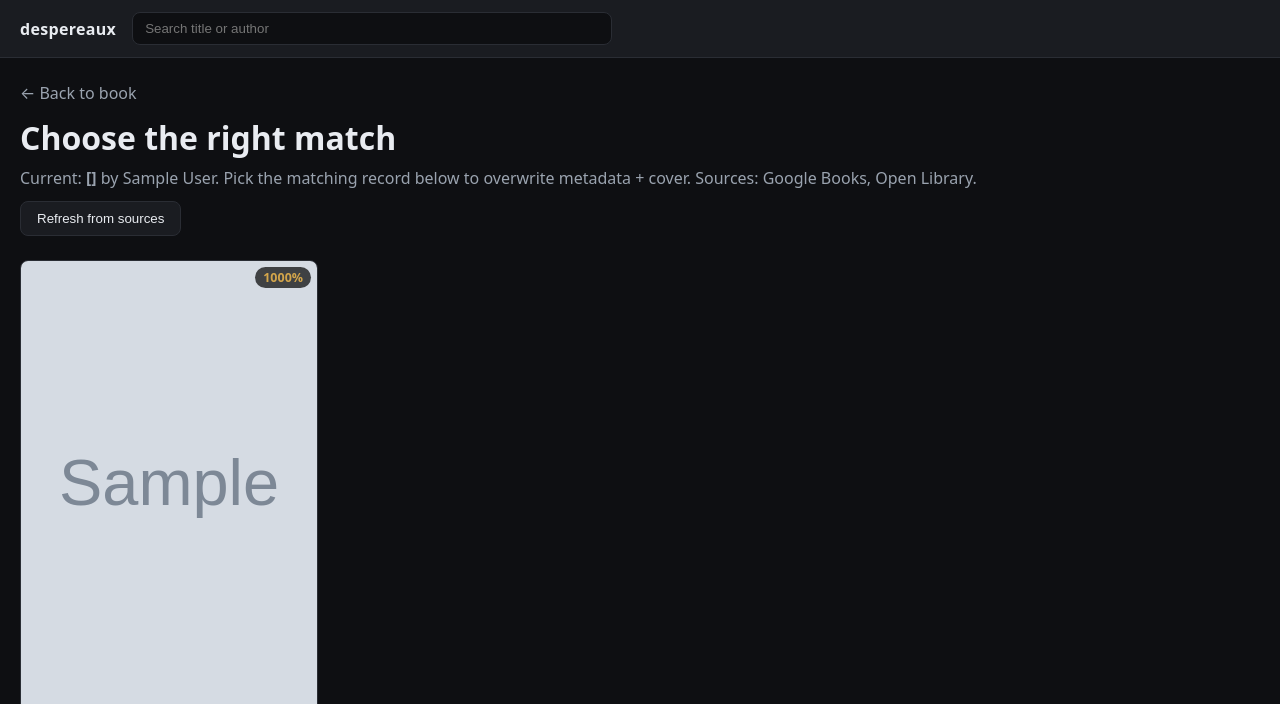
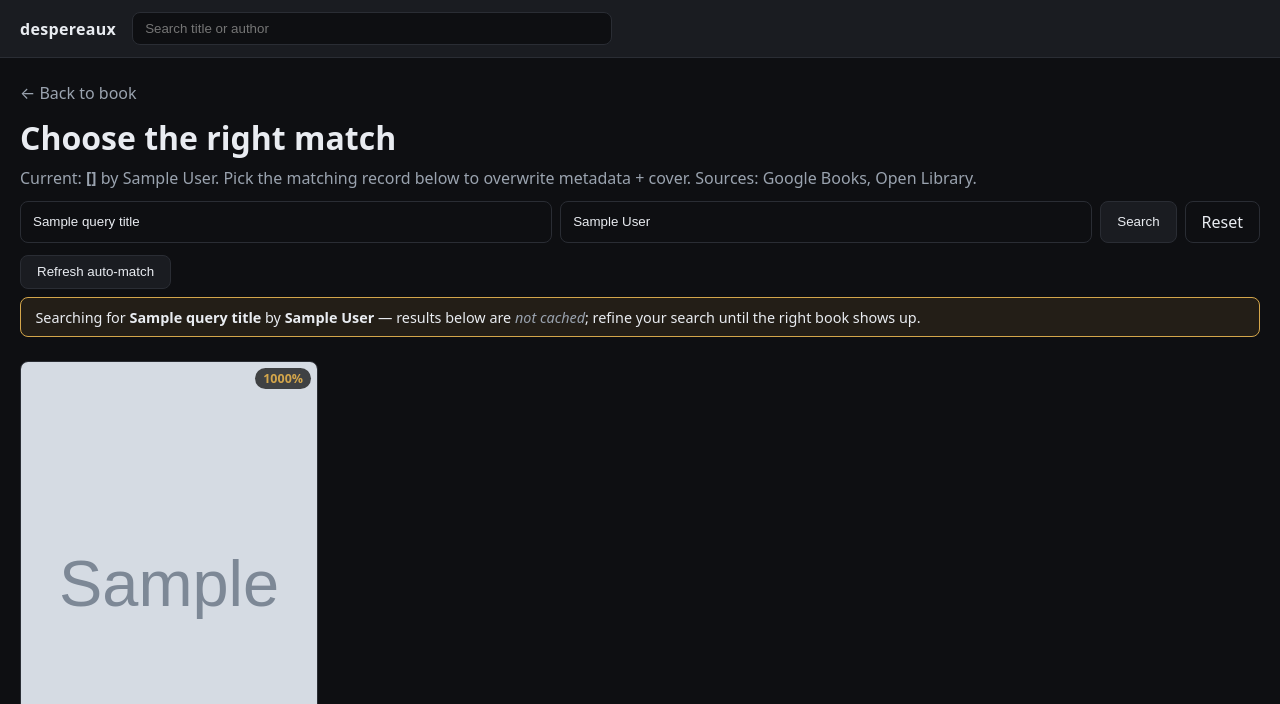
Before and after one commit to hungryend/despereaux, a Python web app: template src/despereaux/web/templates/metadata.html in a window 1280 px wide. Shown: the top 704 px of the page. Run offline with Jinja, Linux system fonts and the light colour scheme; the template is opened without the code that fills it: most values are stand-ins (such as "Sample title", 1, 10 or a date in 2020); grey boxes marked "Sample" are stand-in pictures.

Commit message:
Reader bundle cache-bust + manual metadata search
Two fixes from real-world testing:

1. Reader bundle cache bust. The 'PDF reader arrives in Phase 2.'
   message you saw on a PDF wasn't from the live code (which now
   dispatches to PdfReader for format=pdf) — it was the previous
   reader.js still in your browser's cache. The bundle filename has
   no hash, so the browser had no signal to refetch.

   Fix: ?v=<mtime> appended to both /reader.js and /reader.css URLs in
   the reader template. The Jinja template reads the bundle file's
   mtime at request time, so every rebuild auto-busts the cache.

2. Manual keyword search on the metadata picker. The auto-derived
   query uses the local title + first author, which fails for D&D
   rulebooks and other PDFs with generic / publisher-as-author fields.

   /book/<id>/metadata now accepts ?q=<title>&a=<author> from a form
   on the page. Manual searches go straight to the live APIs (no
   cache write) so an experimental query doesn't poison the per-book
   auto-cache. Banner shows you what you're searching for, with a
   Reset link to go back to the auto-match.

```diff
--- a/src/despereaux/static/css/app.css
+++ b/src/despereaux/static/css/app.css
@@ -160,6 +160,30 @@ main { padding: 1.5rem 1.25rem; max-width: 1400px; margin: 0 auto; }
   padding: 3rem 1rem; text-align: center; color: var(--fg-dim);
   background: var(--bg-elev); border-radius: var(--radius);
 }
+.metadata-picker .search-form {
+  display: flex; gap: 0.5rem; flex-wrap: wrap;
+  margin: 0.75rem 0;
+}
+.metadata-picker .search-form input[type="text"] {
+  flex: 1; min-width: 220px;
+  padding: 0.5rem 0.75rem;
+  background: var(--bg); color: var(--fg);
+  border: 1px solid var(--border); border-radius: var(--radius);
+}
+.metadata-picker .search-form input[type="text"]:focus {
+  outline: none; border-color: var(--accent);
+}
+.metadata-picker .btn-ghost {
+  background: transparent;
+}
+.metadata-picker .search-active {
+  padding: 0.6rem 0.9rem; margin: 0.5rem 0 1rem;
+  background: rgba(212, 166, 75, 0.1);
+  border: 1px solid var(--accent);
+  border-radius: var(--radius);
+  font-size: 0.9rem;
+}
+.metadata-picker .search-active em { color: var(--fg-dim); font-style: italic; }
 
 .candidate-grid {
   display: grid;
--- a/src/despereaux/web/templates/metadata.html
+++ b/src/despereaux/web/templates/metadata.html
@@ -9,9 +9,22 @@
       Current: <strong>{{ book.title }}</strong>{% if current_author %} by {{ current_author }}{% endif %}.
       Pick the matching record below to overwrite metadata + cover. Sources: Google Books, Open Library.
     </p>
+    <form method="get" action="/book/{{ book.id }}/metadata" class="search-form">
+      <input type="text" name="q" value="{{ query_title }}" placeholder="Search title (overrides book title)" />
+      <input type="text" name="a" value="{{ query_author }}" placeholder="Search author (optional)" />
+      <button type="submit" class="btn">Search</button>
+      <a class="btn btn-ghost" href="/book/{{ book.id }}/metadata">Reset</a>
+    </form>
     <form method="post" action="/book/{{ book.id }}/metadata/refresh" class="refresh-form">
-      <button type="submit" class="btn">Refresh from sources</button>
+      <button type="submit" class="btn">Refresh auto-match</button>
     </form>
+    {% if query_title or query_author %}
+      <div class="search-active">
+        Searching for <strong>{{ query_title or '(book title)' }}</strong>
+        {% if query_author %}by <strong>{{ query_author }}</strong>{% endif %}
+        — results below are <em>not cached</em>; refine your search until the right book shows up.
+      </div>
+    {% endif %}
   </header>
 
   {% if not candidates %}
--- a/src/despereaux/web/templates/reader.html
+++ b/src/despereaux/web/templates/reader.html
@@ -5,7 +5,7 @@
     <meta name="viewport" content="width=device-width, initial-scale=1, viewport-fit=cover, maximum-scale=1" />
     <meta name="color-scheme" content="dark light" />
     <title>{{ book.title }} — despereaux</title>
-    <link rel="stylesheet" href="/static/reader/assets/reader.css" />
+    <link rel="stylesheet" href="/static/reader/assets/reader.css?v={{ asset_version }}" />
     <script>
       window.DESPEREAUX_BOOK = {
         id: {{ book.id|tojson }},
@@ -28,6 +28,6 @@
     <button id="reader-prev" class="reader-nav reader-nav-prev" aria-label="Previous page" title="Previous (← key, swipe right)">‹</button>
     <button id="reader-next" class="reader-nav reader-nav-next" aria-label="Next page" title="Next (→ key, space, swipe left)">›</button>
     <aside id="toc-panel" hidden></aside>
-    <script type="module" src="/static/reader/assets/reader.js"></script>
+    <script type="module" src="/static/reader/assets/reader.js?v={{ asset_version }}"></script>
   </body>
 </html>
```
Also changed, not shown: src/despereaux/web/routes.py (+30 -2 lines).
